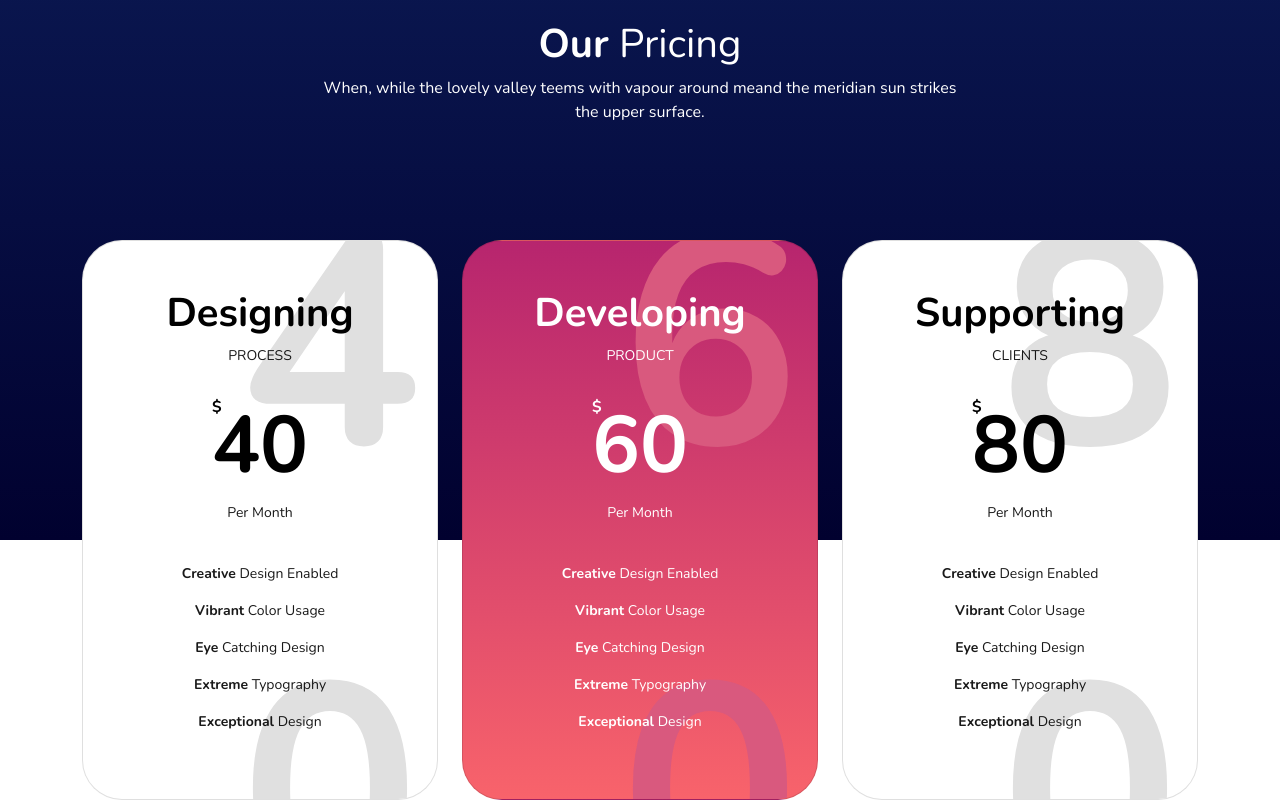
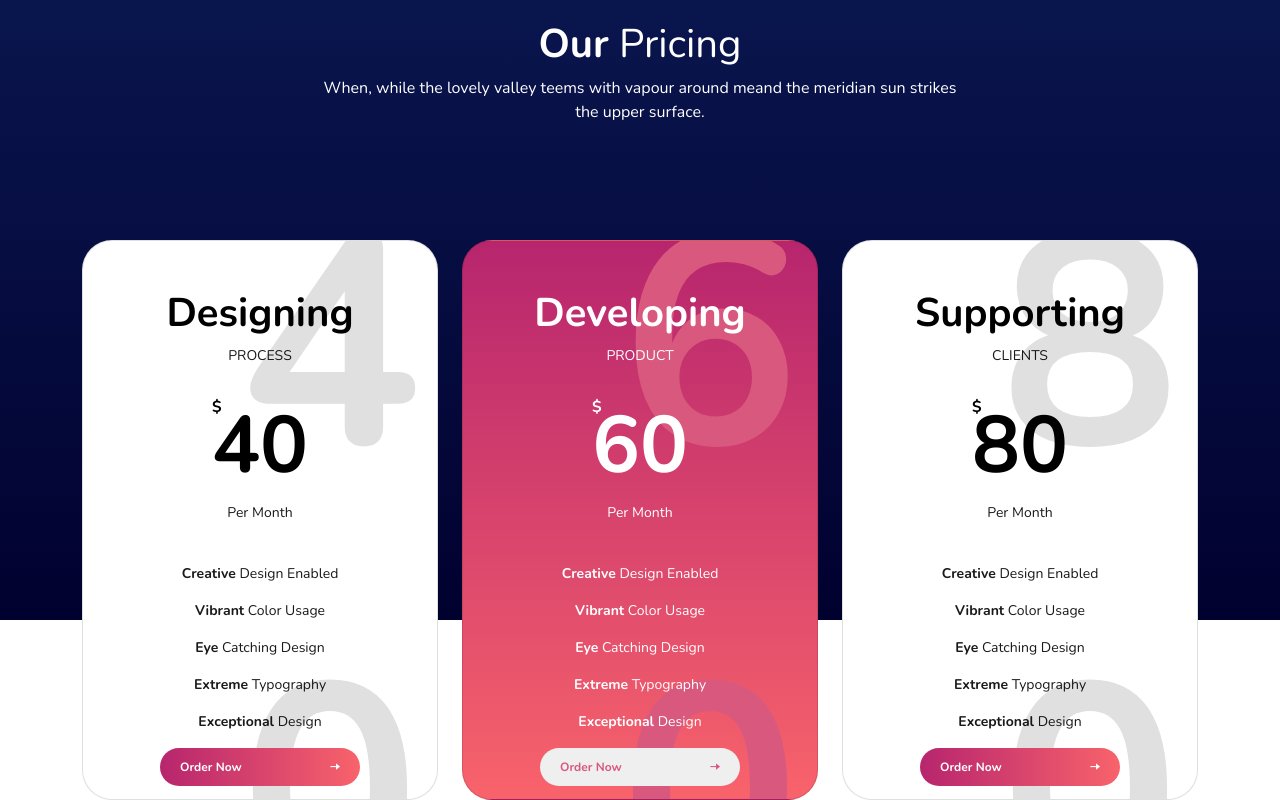
Before and after one commit to Evanflow89/proj-html-vuejs, a Vue app: page / in a window 1280 px wide. Shown: the part 3100-3900 px from the top of the page. Built offline with nearby package versions, Linux system fonts and the light colour scheme.

Commit message:
cards finished

```diff
--- a/src/components/sections/WePricing.vue
+++ b/src/components/sections/WePricing.vue
@@ -14,7 +14,7 @@
     <div class="container price_cards">
       <div class="row">
         <div class="col-4">
-          <div class="card text-center">
+          <div class="card text-center pb-4">
             <h3 class="pt-5">Designing</h3>
             <p>PROCESS</p>
             <h2 class="pt-3">40</h2>
@@ -24,10 +24,14 @@
             <p><span>Eye</span> Catching Design</p>
             <p><span>Extreme</span> Typography</p>
             <p><span>Exceptional</span> Design</p>
+            <button class="gradient-button-2 d-flex justify-content-between">
+              <div>Order Now</div>
+              <div>&#129058;</div>
+            </button>
           </div>
         </div>
         <div class="col-4">
-          <div class="card card_red text-center">
+          <div class="card card_red text-center pb-4">
             <h3 class="pt-5">Developing</h3>
             <p>PRODUCT</p>
             <h2 class="pt-3">60</h2>
@@ -37,10 +41,14 @@
             <p><span>Eye</span> Catching Design</p>
             <p><span>Extreme</span> Typography</p>
             <p><span>Exceptional</span> Design</p>
+            <button class="d-flex justify-content-between">
+              <div>Order Now</div>
+              <div>&#129058;</div>
+            </button>
           </div>
         </div>
         <div class="col-4">
-          <div class="card card_80 text-center">
+          <div class="card card_80 text-center pb-4">
             <h3 class="pt-5">Supporting</h3>
             <p>CLIENTS</p>
             <h2 class="pt-3">80</h2>
@@ -50,6 +58,10 @@
             <p><span>Eye</span> Catching Design</p>
             <p><span>Extreme</span> Typography</p>
             <p><span>Exceptional</span> Design</p>
+            <button class="gradient-button-2 d-flex justify-content-between">
+              <div>Order Now</div>
+              <div>&#129058;</div>
+            </button>
           </div>
         </div>
       </div>
@@ -79,14 +91,14 @@ export default {};
   }
 }
 .price_cards {
-  height: 25rem;
+  height: 30rem;
   .card {
     position: relative;
     width: 100%;
     height: 35rem;
     position: relative;
     bottom: -6.25rem;
-    border-radius: 2.5rem;
+    border-radius: 1.875rem;
     overflow: hidden;
     z-index: 3;
 
@@ -111,6 +123,12 @@ export default {};
     span {
       font-size: 0.875rem;
     }
+    button {
+      width: 12.5rem;
+      margin: auto;
+      padding: 10px 20px;
+      font-weight: 600;
+    }
   }
   .card::after {
     position: absolute;
@@ -132,6 +150,9 @@ export default {};
       color: var(--primary-color);
     }
   }
+  .card_red button {
+    color: #d9597e;
+  }
   .card_red::after {
     position: absolute;
     content: "60";
```
